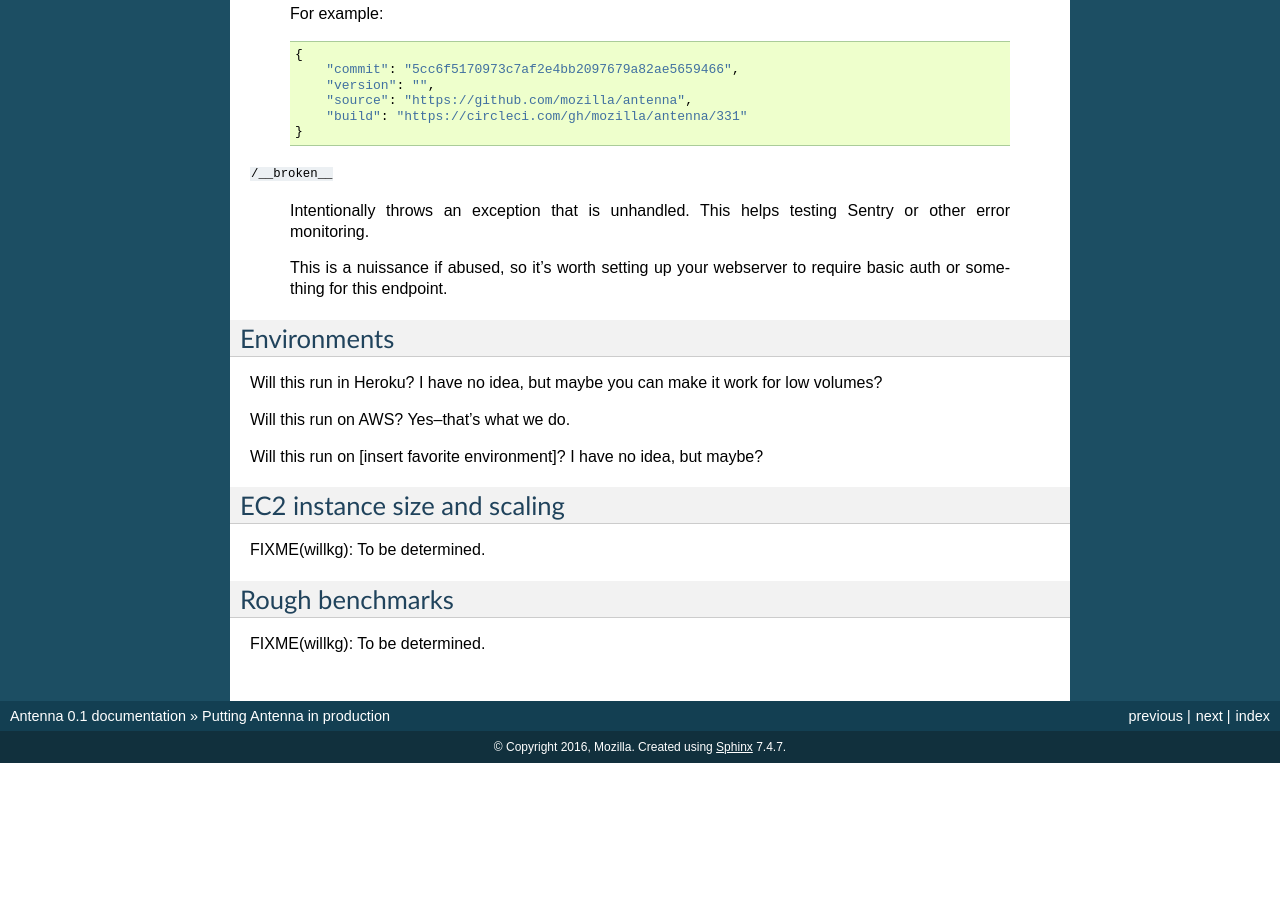
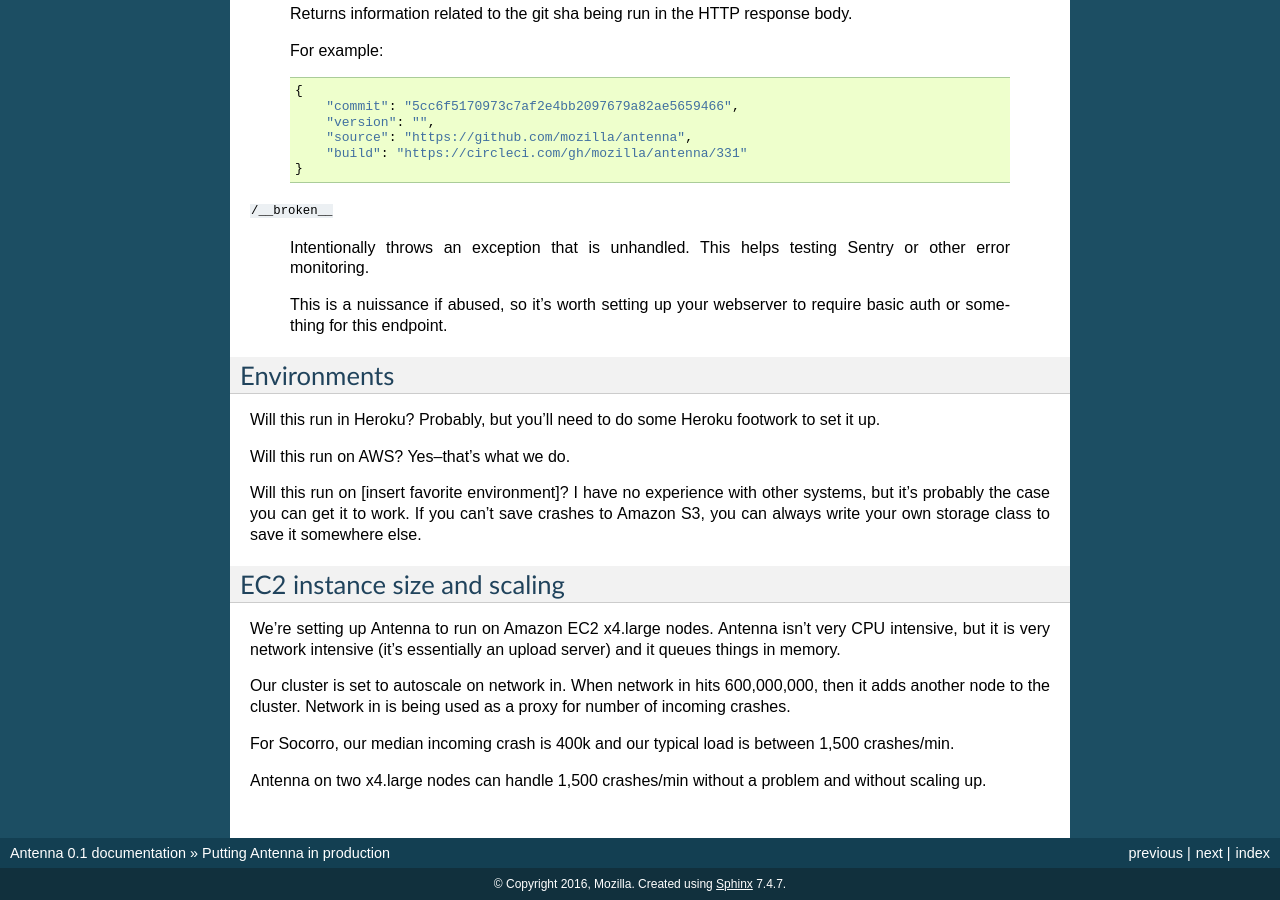
Before and after one commit to mozilla-services/antenna, a Sphinx documentation site: the page built from docs/deploy.rst, in a window 1280 px wide and 900 px high, scrolled down 1085 px. Built offline with Sphinx 7.4.7, drawn with Linux system fonts in a browser that asks for light colours; before the commit the page ends 1848 px from its top, so only the background shows below that; some of the changed text lies outside the part shown.

Commit message:
Improve docs

```diff
--- a/docs/deploy.rst
+++ b/docs/deploy.rst
@@ -5,6 +5,8 @@ Putting Antenna in production
 Antenna is a WSGI application that runs with Gunicorn.
 
 We use nginx in front of that, but you might be able to use other web servers.
+
+Make sure to use HTTPS--don't send your users' crash reports over HTTP.
 
 
 Gunicorn configuration
@@ -81,21 +83,30 @@ Antenna exposes several URL endpoints to help you run it at scale.
 Environments
 ============
 
-Will this run in Heroku? I have no idea, but maybe you can make it work for low
-volumes?
+Will this run in Heroku? Probably, but you'll need to do some Heroku footwork to
+set it up.
 
 Will this run on AWS? Yes--that's what we do.
 
-Will this run on [insert favorite environment]? I have no idea, but maybe?
+Will this run on [insert favorite environment]? I have no experience with other
+systems, but it's probably the case you can get it to work. If you can't save
+crashes to Amazon S3, you can always write your own storage class to save it
+somewhere else.
 
 
 EC2 instance size and scaling
 =============================
 
-FIXME(willkg): To be determined.
+We're setting up Antenna to run on Amazon EC2 x4.large nodes. Antenna isn't very
+CPU intensive, but it is very network intensive (it's essentially an upload
+server) and it queues things in memory.
 
+Our cluster is set to autoscale on network in. When network in hits 600,000,000,
+then it adds another node to the cluster. Network in is being used as a proxy
+for number of incoming crashes.
 
-Rough benchmarks
-================
+For Socorro, our median incoming crash is 400k and our typical load is between
+1,500 crashes/min.
 
-FIXME(willkg): To be determined.
+Antenna on two x4.large nodes can handle 1,500 crashes/min without a problem and
+without scaling up.
```
